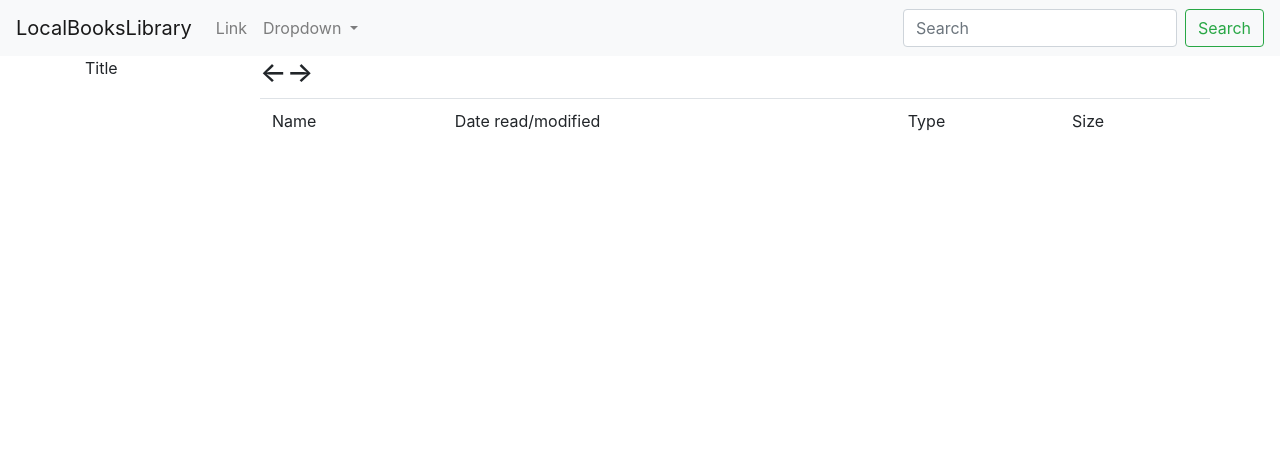
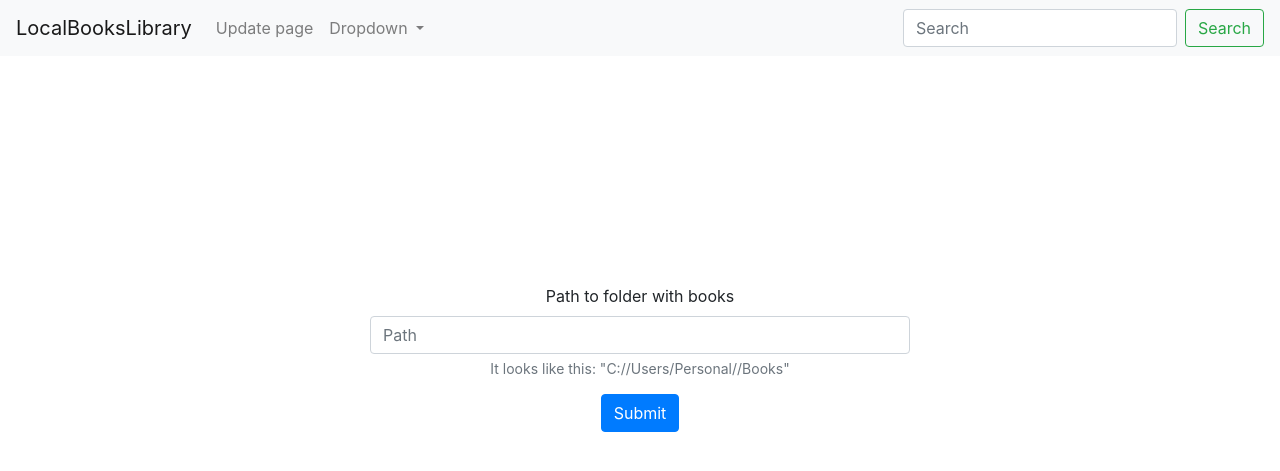
Before and after one commit to Chenger1/LocalBooksLibrary, a Django app: page / in a window 1280 px wide. Shown: the top 471 px of the page. Run offline with Django 3.2, Linux system fonts and the light colour scheme; data that the repository does not hold is empty; some libraries are stand-ins or nearby versions.

Commit message:
update: list.html add form to input path to book`s folder

```diff
--- a/library/books/templates/base.html
+++ b/library/books/templates/base.html
@@ -21,7 +21,7 @@
       <div class="collapse navbar-collapse" id="navbarSupportedContent">
         <ul class="navbar-nav mr-auto">
           <li class="nav-item">
-            <a class="nav-link" href="#">Link</a>
+            <a class="nav-link" href="{% url 'books:check_folder_for_update' %}">Update page</a>
           </li>
           <li class="nav-item dropdown">
             <a class="nav-link dropdown-toggle" href="#" id="navbarDropdown" role="button" data-toggle="dropdown" aria-haspopup="true" aria-expanded="false">
--- a/library/books/templates/books/list.html
+++ b/library/books/templates/books/list.html
@@ -4,6 +4,7 @@
 
 {% block content %}
     <div class="container">
+        {% if folder %}
             <div class="row">
                 <div class="col-2">
                     Title
@@ -59,5 +60,23 @@
                     </div>
                 </div>
             </div>
+        {% else %}
+            <div class="row">
+                <div class="col-6" style="margin: 20% auto;">
+                    <div class="form-group" style="text-align: center;">
+                        <form action="{% url 'books:save_data' %}" method="post">
+                            {% csrf_token %}
+                            <label for="folder_path">Path to folder with books</label>
+                            <input type="text" placeholder="Path" name="folder_path" id="folder_path" class="form-control"
+                            aria-describedby="pathHelp">
+                            <small id="pathHelp" class="form-text text-muted">It looks like this: "C://Users/Personal//Books"</small>
+
+                            <button type="submit" class="btn btn-primary" style="margin-top: 15px;">Submit</button>
+                        </form>
+                    </div>
+                </div>
+
+            </div>
+        {% endif %}
     </div>
 {% endblock %}
```
Lines whose indentation alone changed are shown as unchanged.
